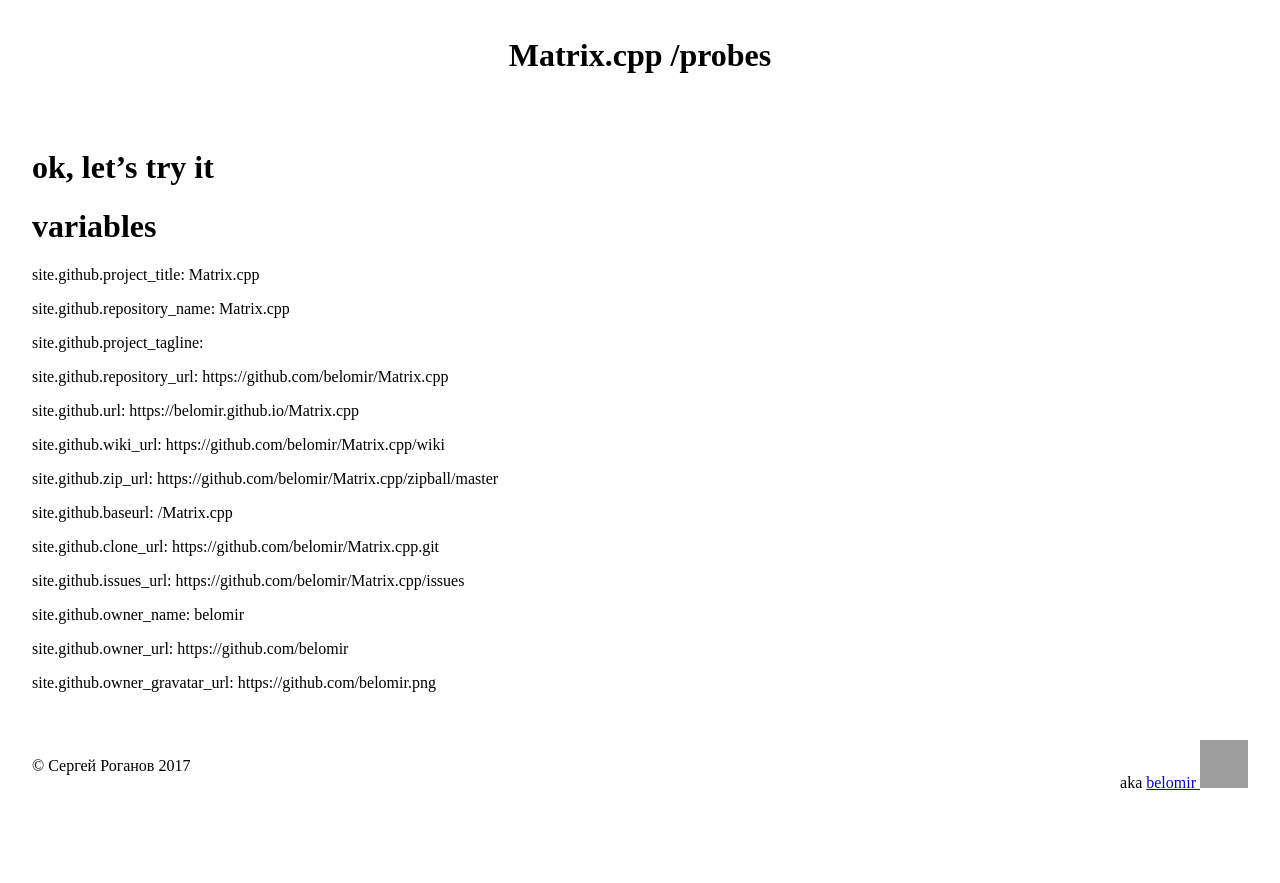
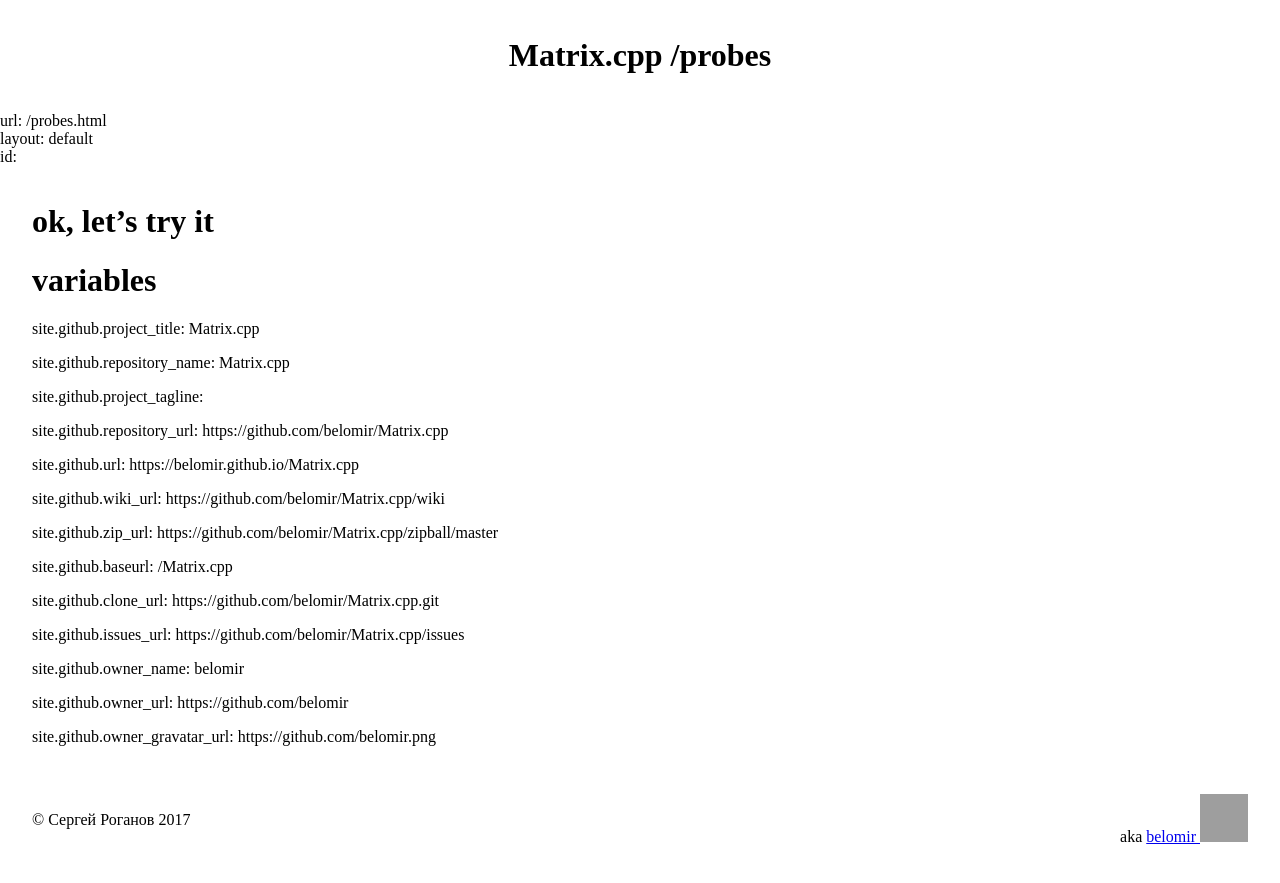
Before and after one commit to belomir/Matrix.cpp, a Jekyll site: the page built from docs/probes.md, in a window 1280 px wide. Shown: the top 883 px of the page. Built offline with Jekyll 4.4.1, drawn with Linux system fonts in a browser that asks for light colours; our own code applies the rules of GitHub Pages for plain Markdown files; a script that is not in the unit is left out; the repository's description, which GitHub fills in, is left out; grey boxes are pictures that could not be loaded.

Commit message:
Update default.html

```diff
--- a/docs/_layouts/default.html
+++ b/docs/_layouts/default.html
@@ -15,6 +15,9 @@
 </header>
 <!-- nav -->
 <nav>
+	url: {{ page.url }}<br>
+	layout: {{ page.layout }}<br>
+	id: {{ page.id }}<br>
 </nav>
 <!-- main -->
 <main>
```
